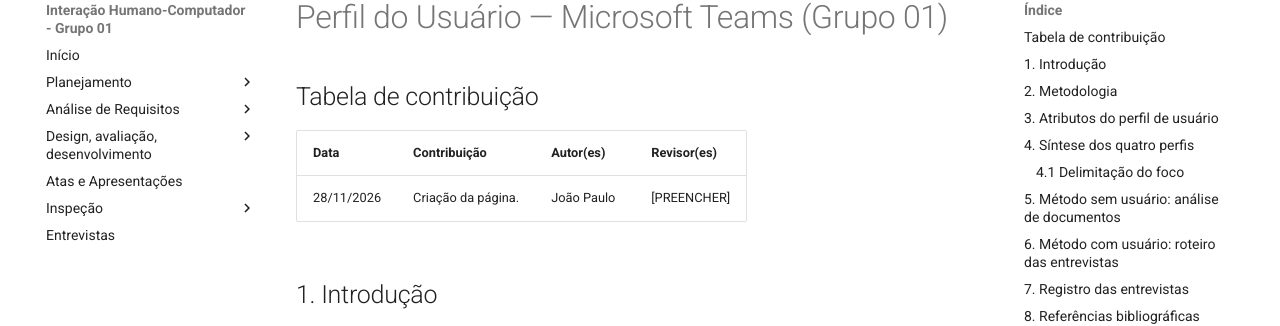
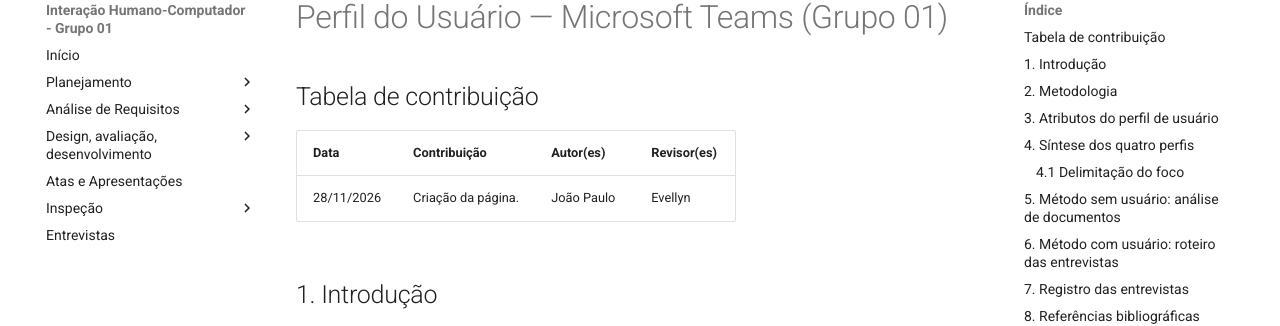
Before and after one commit to Interacao-Humano-Computador/2026.2-Grupo01, an MkDocs documentation site: the page built from docs/analise_de_requisitos/perfil_usuario_grupo.md, in a window 1280 px wide and 900 px high. Shown: the part 101-427 px from the top of the window. Built offline with MkDocs 1.6.1 and Material for MkDocs 9.7.7, drawn with Linux system fonts in a browser that asks for light colours; comment, search, counter and statistics services are not loaded.

Commit message:
Update perfil_usuario_grupo.md

```diff
--- a/docs/analise_de_requisitos/perfil_usuario_grupo.md
+++ b/docs/analise_de_requisitos/perfil_usuario_grupo.md
@@ -4,7 +4,7 @@
 
 | Data       | Contribuição                                                                 | Autor(es)               | Revisor(es)      |
 | ---------- | ---------------------------------------------------------------------------- | ----------------------- | ---------------- |
-| 28/11/2026 | Criação da página.      | João Paulo | [PREENCHER]      |
+| 28/11/2026 | Criação da página.      | João Paulo | Evellyn      |
 
 ## 1. Introdução
 
```
